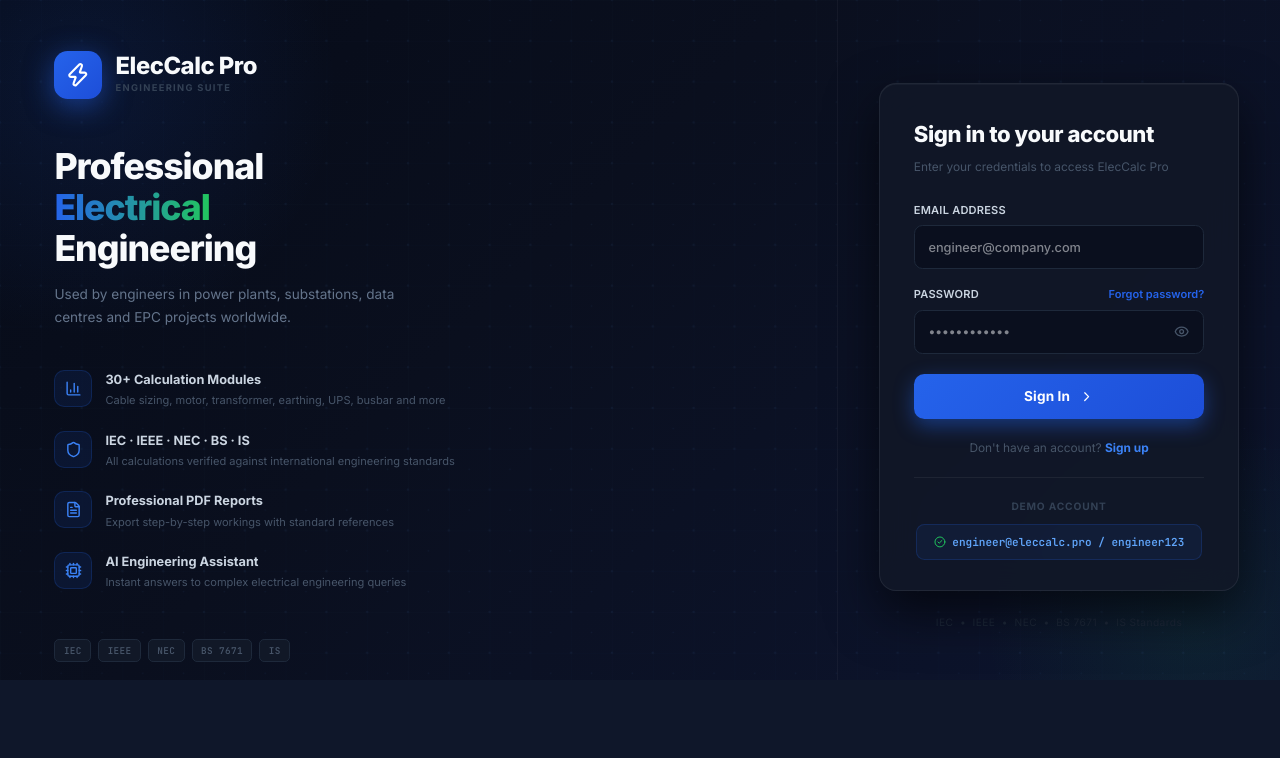
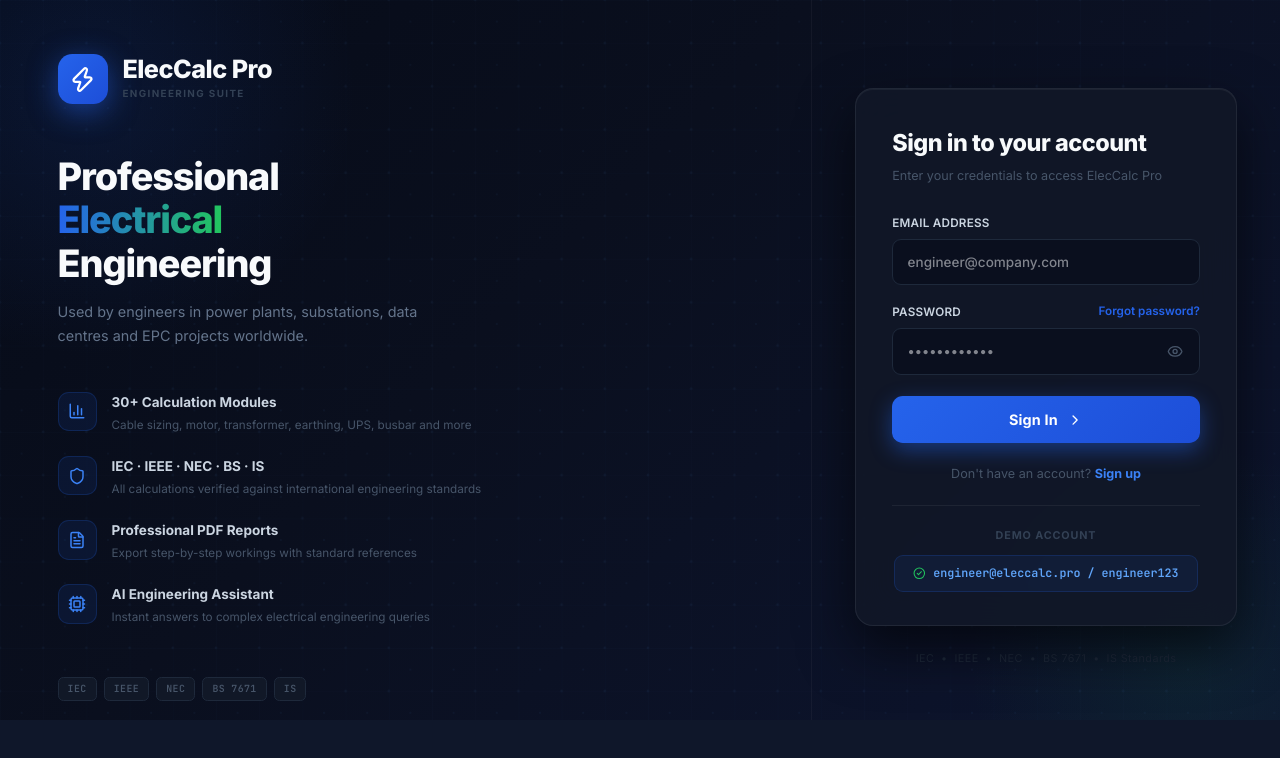
Before and after one commit to robinsivaraj05-AI/Electrical-Cal-Pro, a React (Vite) app: page / in a window 1280 px wide. Shown: the top 758 px of the page. Built offline with nearby package versions, Linux system fonts and the light colour scheme.

Commit message:
Reduce font sizes and apply 0.9 zoom across all pages

```diff
--- a/src/styles/global.css
+++ b/src/styles/global.css
@@ -24,7 +24,7 @@
   background: var(--ec-bg-root);
   -webkit-font-smoothing: antialiased;
   -moz-osx-font-smoothing: grayscale;
-  zoom: 0.85;
+  zoom: 0.9;
 }
 
 #root {
```
